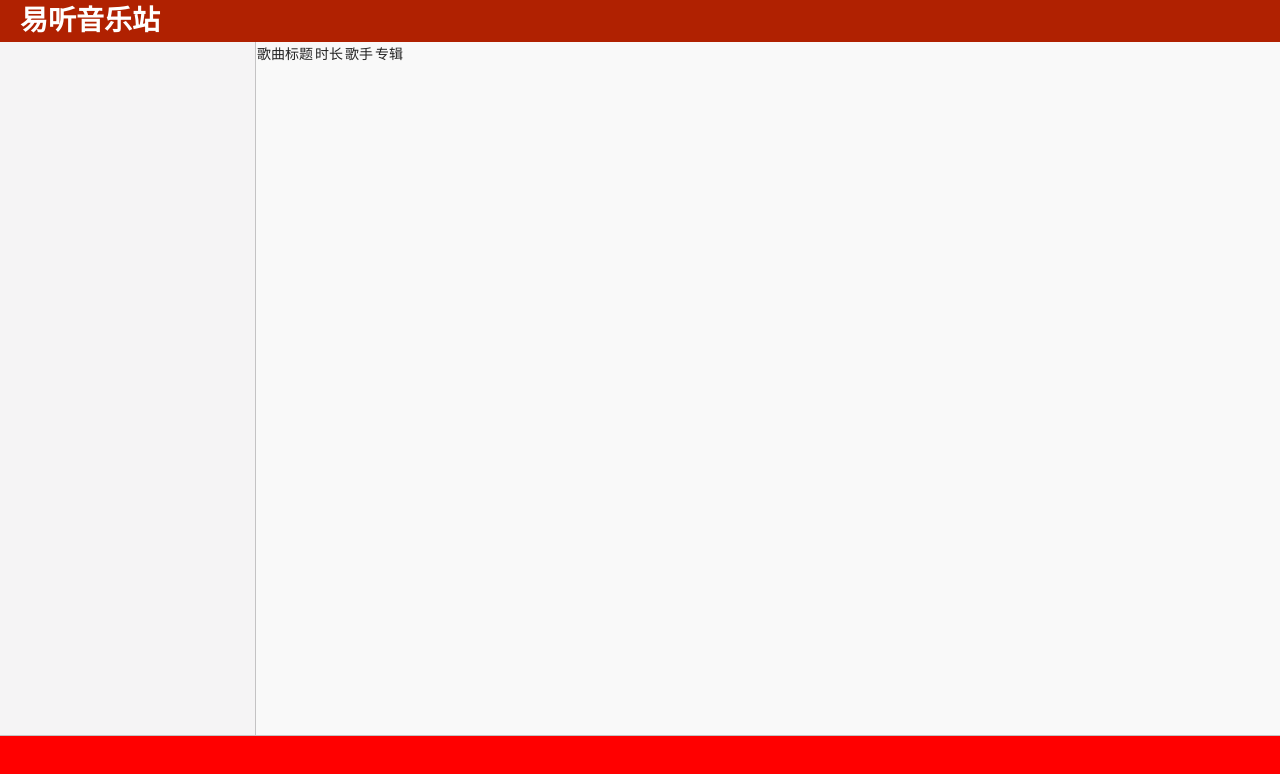
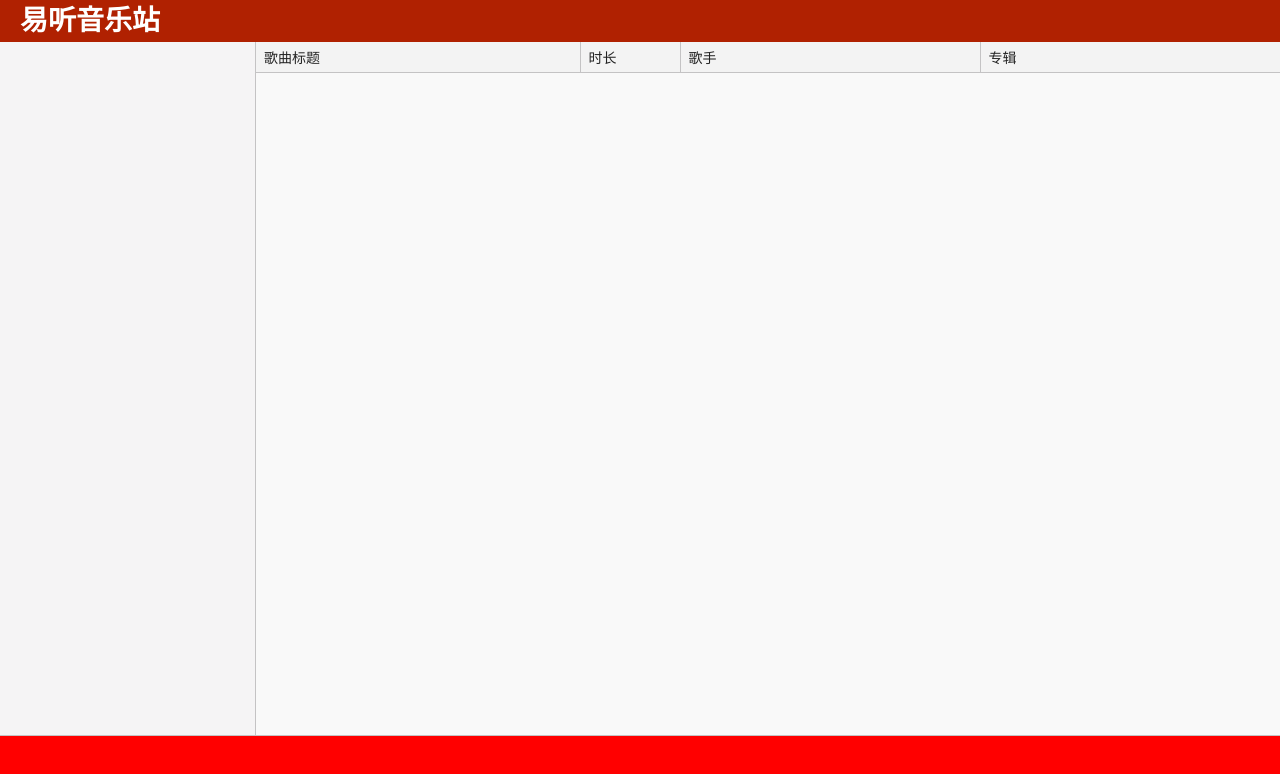
Before and after one commit to lilongllong/netease-music-juke-box, a website built with webpack: page index.html in a window 1280 px wide. Built offline with nearby package versions, Linux system fonts and the light colour scheme; files whose address does not match are found by name.

Commit message:
add style for table view

```diff
--- /dev/null
+++ b/src/nju/resource/table-view.less
@@ -0,0 +1,13 @@
+.nju-table-view
+{
+    table-layout: fixed;
+    border-collapse: collapse;
+}
+
+.nju-table-view.striped
+{
+    li:nth-child(2n)
+    {
+        background: @nju-striped-color;
+    }
+}
--- a/src/nju/view/ListView.js
+++ b/src/nju/view/ListView.js
@@ -7,7 +7,7 @@ export default class ListView extends View
         super.init();
         this._items = [];
         this._$itemTemplates = [];
-        this.addStyleClass("nju-list-view striped");//tian jian qianzhui fangzhi chongtu
+        this.addStyleClass("nju-list-view");//tian jian qianzhui fangzhi chongtu
     }
 
     getElementTag()
--- a/src/nju/view/TableView.js
+++ b/src/nju/view/TableView.js
@@ -6,7 +6,7 @@ export default class TableView extends ListView
     {
         super.init();
         this.removeStyleClass("nju-list-view");
-        this.addStyleClass("nju-table-view");
+        this.addStyleClass("nju-table-view striped");
 
         this._initLayout();
     }
--- a/src/nm/resource/app.less
+++ b/src/nm/resource/app.less
@@ -10,7 +10,9 @@ html, body
     flex-direction: column;
 
     > header, > footer, > main > .content, > main > .sidebar {
+        display: flex;
         position: relative;
+        flex-shrink: 0;
     }
 
     > header {
--- a/src/nm/resource/track-table-view.less
+++ b/src/nm/resource/track-table-view.less
@@ -1,4 +1,58 @@
-#track-table-view {
+.nm-track-table-view {
     table-layout: fixed;
     border-collapse: collapse;
+    width: 100%;
+// colgroup 可以实现单列居中对齐
+    tr
+    {
+        height: @nm-list-item-height;
+        padding-left: 8px;
+
+        > td
+        {
+            white-space: nowrap;
+            text-overflow: ellipsis;
+            overflow-x: hidden;
+            padding-left: 8px;
+            padding-right: 8px;
+        }
+    }
+
+    thead tr
+    {
+        border-bottom: 1px solid @nm-separate-color;
+
+        > td:not(:first-child)
+        {
+            border-left: 1px solid @nm-separate-color;
+        }
+
+        > td.artists
+        {
+            width: 300px;
+        }
+
+        > td.time
+        {
+            width: 100px;
+        }
+
+        > td.album
+        {
+            width: 300px;
+        }
+    }
+
+    tbody
+    {
+
+    }
 }
+
+.nm-track-table-view.striped
+{
+    tr:nth-child(2n + 1)
+    {
+        background: @nju-striped-color;
+    }
+}
--- a/src/nm/resource/variables.less
+++ b/src/nm/resource/variables.less
@@ -18,3 +18,5 @@ NM Theme
 @nm-app-base-height: 200px;
 
 @nm-list-item-height: 30px;
+@nm-list-item-width: 100px;
+@nm-list-item-border-color: #f2f2f2;
--- a/src/nm/service/ServiceClient.js
+++ b/src/nm/service/ServiceClient.js
@@ -2,9 +2,20 @@ const NM_API_URL = "api/";
 
 export default class ServiceClient
 {
+    static _instance = null;
     constructor()
     {
         this._userId = null;
+    }
+
+    static getInstance()
+    {
+        if (ServiceClient._instance === null)
+        {
+            ServiceClient._instance = new ServiceClient();
+        }
+
+        return ServiceClient._instance;
     }
 
     get userId()
@@ -78,14 +89,3 @@ export default class ServiceClient
         }
     }
 }
-
-let __instance = null;
-ServiceClient.getInstance = function()
-{
-    if (__instance === null)
-    {
-        __instance = new ServiceClient();
-    }
-
-    return __instance;
-};
--- /dev/null
+++ b/src/nm/util/TimeUtil.js
@@ -0,0 +1,24 @@
+export default class TimeUtil
+{
+    static formateTime(ms)
+    {
+        const msCount = ms % 1000;
+        const sCount = (ms - msCount) / 1000;
+        const sNum = sCount % 60;
+        const mNum = (sCount - sNum) / 60;
+        return _digt2(mNum) + ":" + _digt2(sNum);
+    }
+
+}
+
+function _digt2(num)
+{
+    if (num >= 10)
+    {
+        return num;
+    }
+    else
+    {
+        return "0" + num;
+    }
+}
--- a/src/nm/view/TrackTableView.js
+++ b/src/nm/view/TrackTableView.js
@@ -1,4 +1,5 @@
 import TableView from "../../nju/view/TableView";
+import TimeUtil from "../util/TimeUtil";
 
 export default class PlayTableView extends TableView
 {
@@ -6,7 +7,7 @@ export default class PlayTableView extends TableView
     {
         super.init();
         /* class 添加前缀nm避免冲突  */
-        this.addStyleClass("nm-play-table-view");
+        this.addStyleClass("nm-track-table-view striped");
     }
 
     renderItem(item, $item)
@@ -25,7 +26,7 @@ export default class PlayTableView extends TableView
         }
 
         $item.children(".name").text(item.name);
-        $item.children(".time").text(duration);
+        $item.children(".time").text(TimeUtil.formateTime(item.duration));
         $item.children(".artists").text(item.artists.map(artist => artist.name).join(","));
         $item.children(".album").text(item.album.name);
     }
@@ -33,12 +34,10 @@ export default class PlayTableView extends TableView
     renderHeaderItem($headerItem)
     {
         super.renderHeaderItem($headerItem);
-        this.renderItem({
-            name: "歌曲标题",
-            duration: "时长",
-            artists: [{name: "歌手"}],
-            album: {name: "专辑"}
-        }, $headerItem);
+        $headerItem.children(".name").text("歌曲标题");
+        $headerItem.children(".time").text("时长");
+        $headerItem.children(".artists").text("歌手");
+        $headerItem.children(".album").text("专辑");
 
     }
 
```
